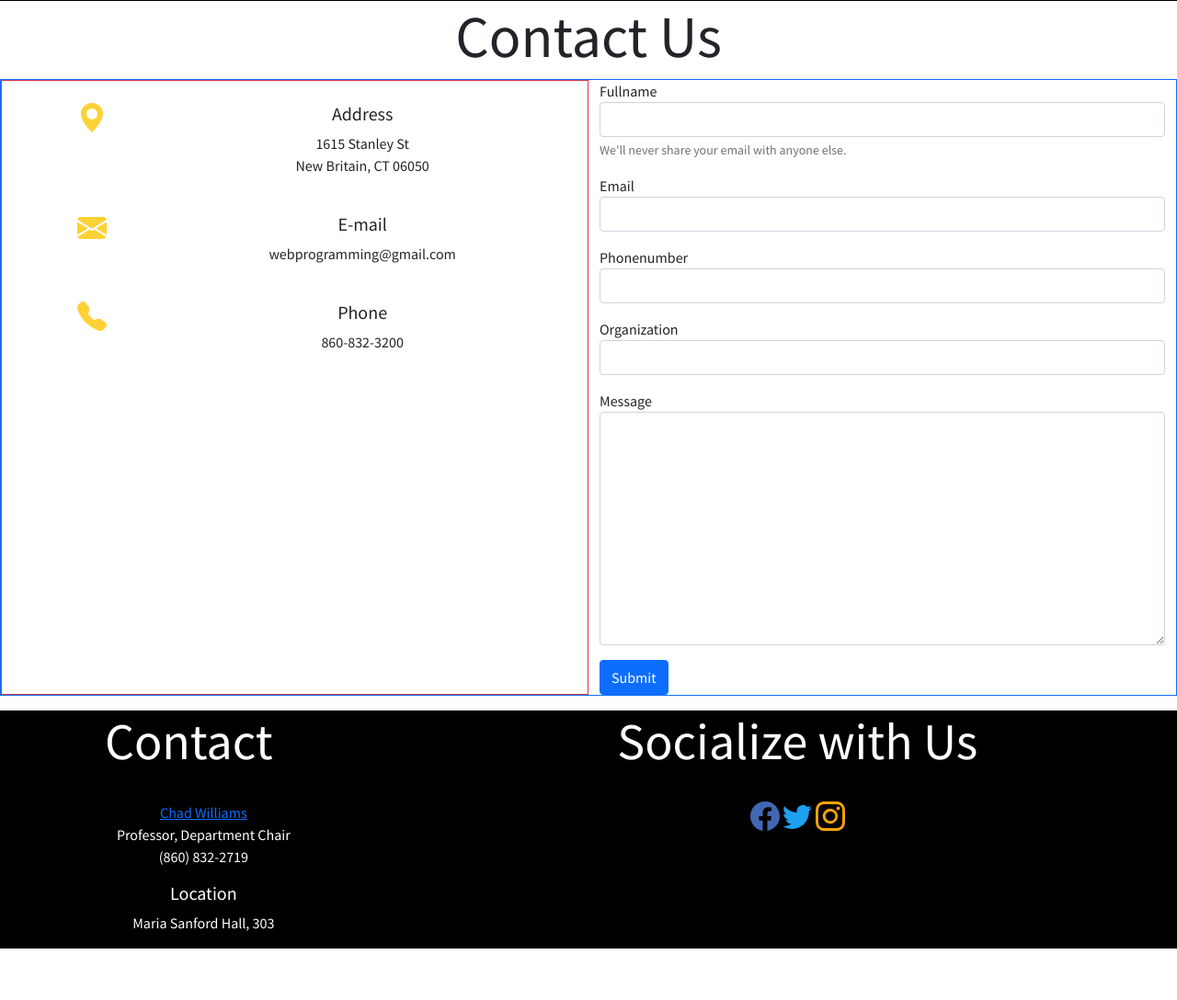
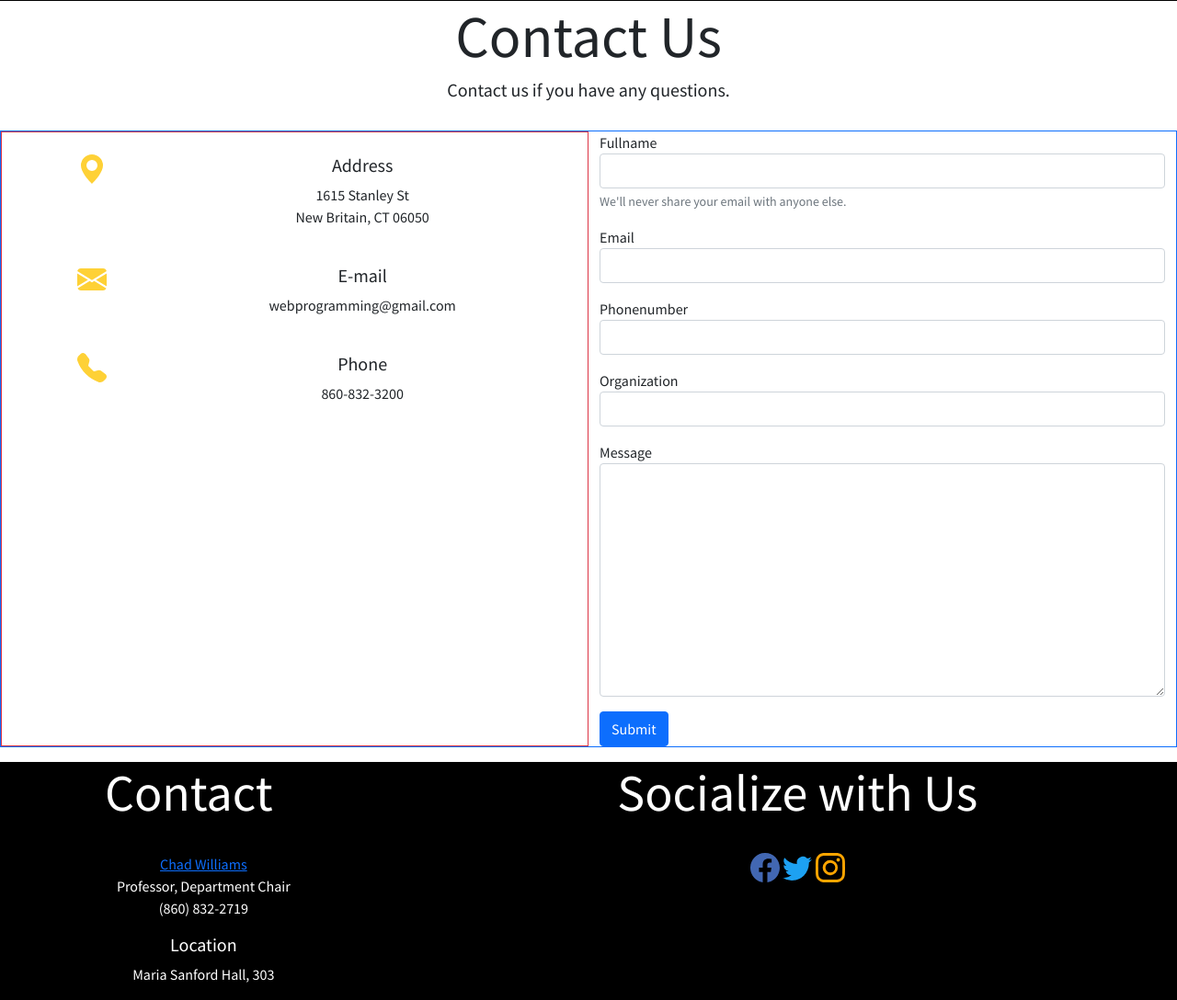
Before and after one commit to BryanDevelops98/finalProject, a Django app: page /contact/ in a window 1280 px wide. Shown: the part 65-1153 px from the top of the page at 92% size. Run offline with Django 3.2, Linux system fonts and the light colour scheme.

Commit message:
Fixed contact Page
Contact mage now collapses in smaller screens

```diff
--- a/taxiApp/templates/taxiApp/contact.html
+++ b/taxiApp/templates/taxiApp/contact.html
@@ -5,8 +5,10 @@
 <div class="container-fluid">
     <h2 class="display-3 text-center ">Contact Us</h2>
 
+    <h5 class="text-center">Contact us if you have any questions.</h5>
+    <br>
     <div class=" row border border-primary">
-        <div class="col-6 border border-danger ">
+        <div class="col-md-6 border border-danger ">
             <div class="row text-center p-4">
                 <div class=" col-3">
                    <img src="{% static 'svg/location.svg' %}">
@@ -39,7 +41,7 @@
             </div>
         </div>
 
-        <div class="col-6">
+        <div class="col-md-6">
             <form method="POST" action="">
                 {% csrf_token %}
 
```
